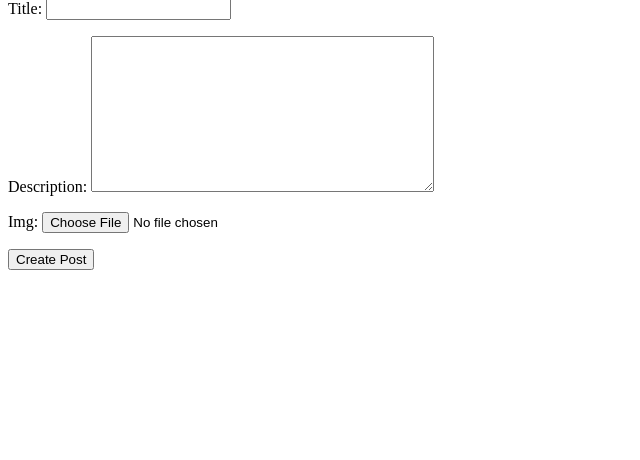
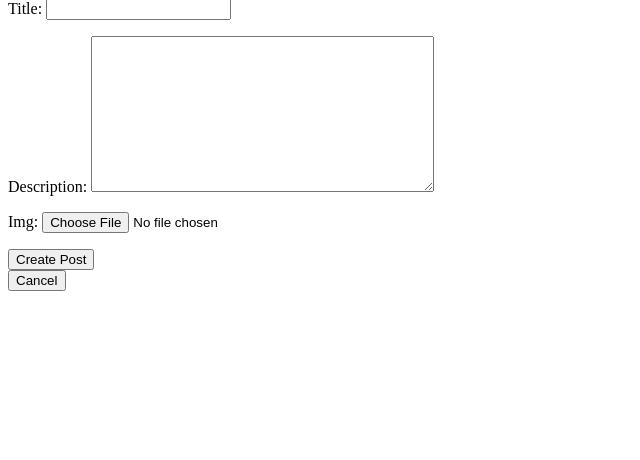
Before and after one commit to LuisBell0/Django-FaceBlog-Project-1.0, a Django app: page /dashboard/create_post/ in a window 1280 px wide. Shown: the part 81-541 px from the top of the page, without its empty margins (0-640 px from the left). Run offline with Django 5.2, Linux system fonts and the light colour scheme.

Commit message:
Commit 2.1: Added cancel buttons for edit and create views

```diff
--- a/blog/templates/blog/post_form.html
+++ b/blog/templates/blog/post_form.html
@@ -11,6 +11,10 @@
       <input type="hidden" name="timezone" id="user-timezone" value="">
       <button type="submit">Create Post</button>
     </form>
+    <form action="{% url 'dashboard' %}" method="get">
+      {% csrf_token %}
+      <button type="submit">Cancel</button>
+    </form>
     <script>
       // Get the user's timezone
       var userTimezone = Intl.DateTimeFormat().resolvedOptions().timeZone;
--- a/blog/templates/blog/post_update_form.html
+++ b/blog/templates/blog/post_update_form.html
@@ -4,3 +4,7 @@
   {{form.as_p}}
   <button type="submit">Save</button>
 </form>
+<form action="{% url 'dashboard' %}" method="get">
+  {% csrf_token %}
+  <button type="submit">Cancel</button>
+</form>
```
